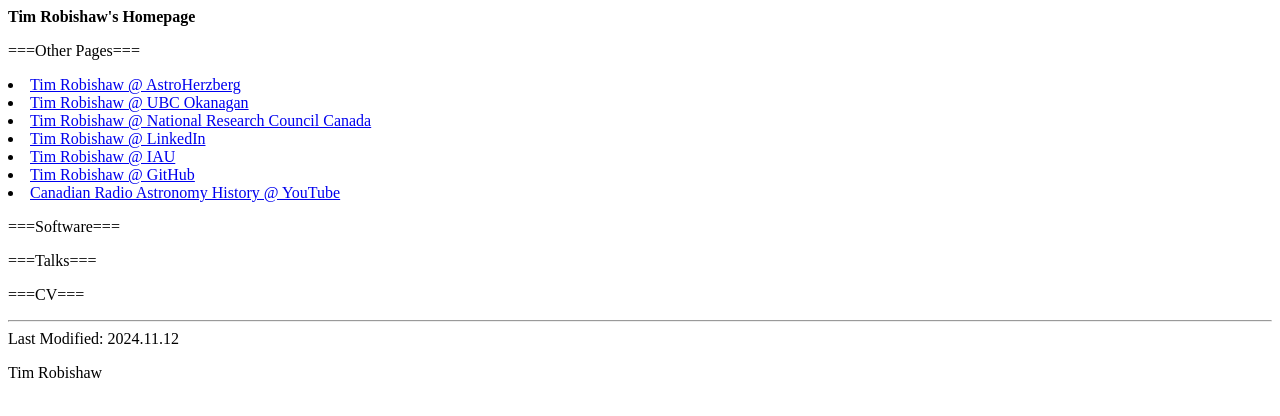
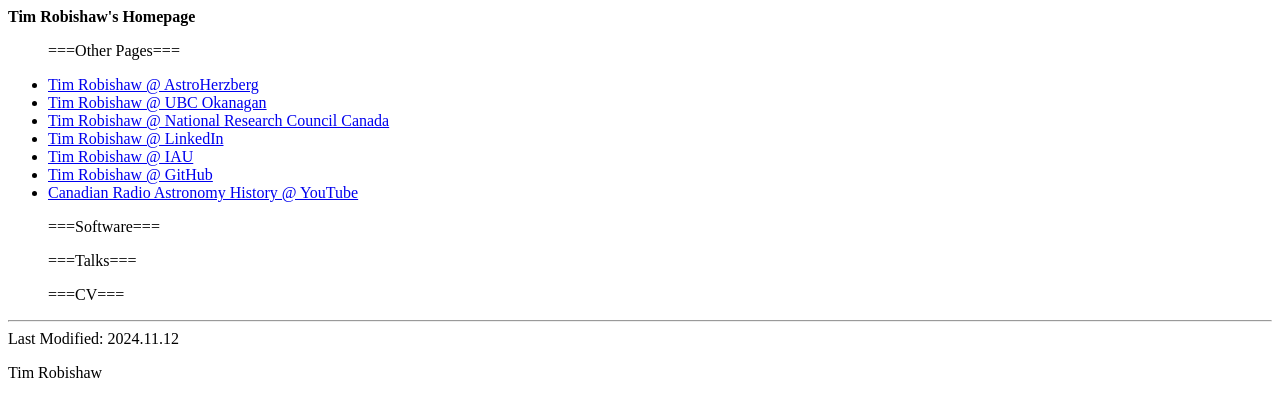
Before and after one commit to timrobishaw/timrobishaw.github.io, a plain HTML site: page index.html in a window 1280 px wide. Drawn offline with Linux system fonts and the light colour scheme.

Commit message:
Update index.html

```diff
--- a/index.html
+++ b/index.html
@@ -2,7 +2,7 @@
 <body>
 <strong>Tim Robishaw's Homepage</strong>
 
-  <ul></ul>
+  <ul>
   <p>
   ===Other Pages===
   <li><a href="https://astroherzberg.org/people/robishaw/">Tim Robishaw @ AstroHerzberg</a></li>
@@ -25,7 +25,7 @@
   <p>
   ===CV===
   </p>
-
+  </ul>
   <hr>
   Last Modified: 2024.11.12
 </hr>
```
